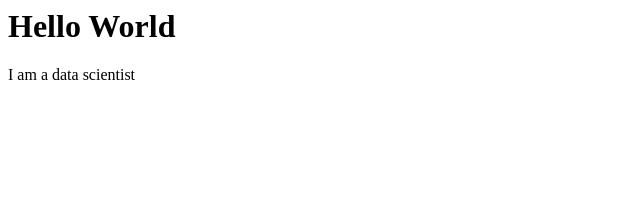
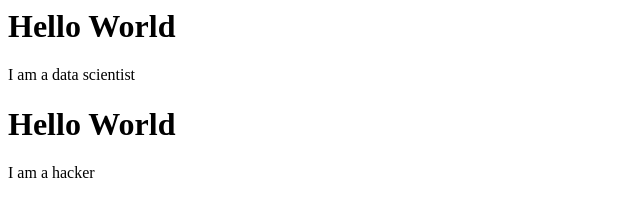
Before and after one commit to drusli/drusli.github.io, a plain HTML site: page index.html in a window 1280 px wide. Shown: the whole page, without its empty margins (0-640 px from the left). Drawn offline with Linux system fonts and the light colour scheme.

Commit message:
Update index.html

```diff
--- a/index.html
+++ b/index.html
@@ -1,2 +1,4 @@
 <h1>Hello World</h1>
 <p>I am a data scientist</p>
+<h1>Hello World</h1>
+<p>I am a hacker</p>
```
